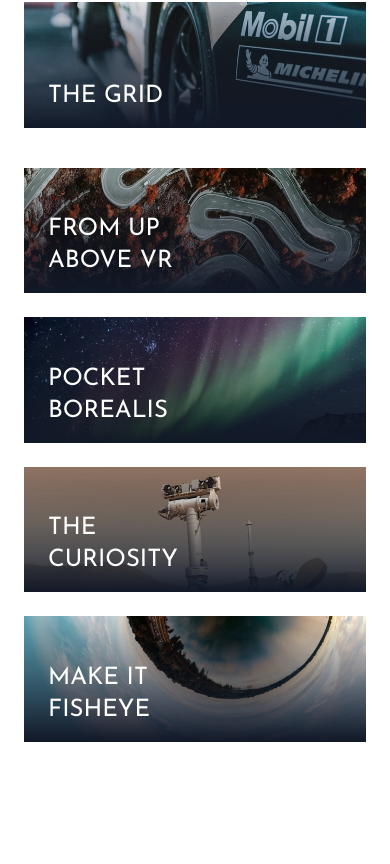
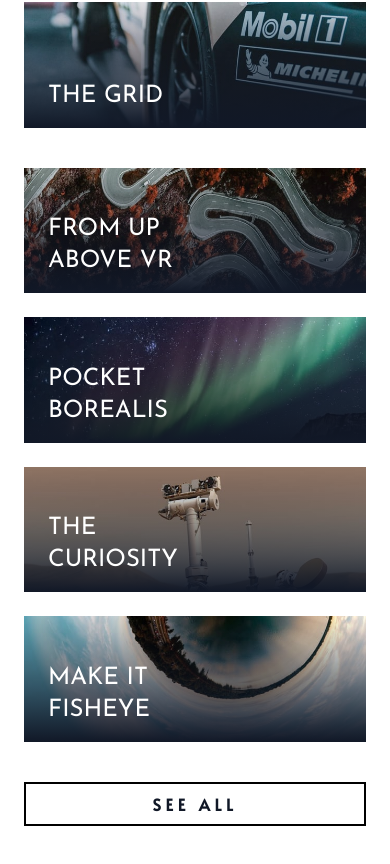
Before and after one commit to ahmedhakk/loopstudios, a website: page index.html in a window 390 px wide. Shown: the part 1884-2748 px from the top of the page. Drawn offline with nearby package versions, Linux system fonts and the light colour scheme; files that its build step writes are made by us from their sources.

Commit message:
feat: add "See All" button to bottom container in creations section

```diff
--- a/index.html
+++ b/index.html
@@ -170,6 +170,9 @@
       </div>
 
       <!-- Bottom Btn Container -->
+      <div class="flex justify-center mt-10 md:hidden">
+        <button class="btn w-full md:hidden">See All</button>
+      </div>
     </div>
   </section>
 </body>
```
